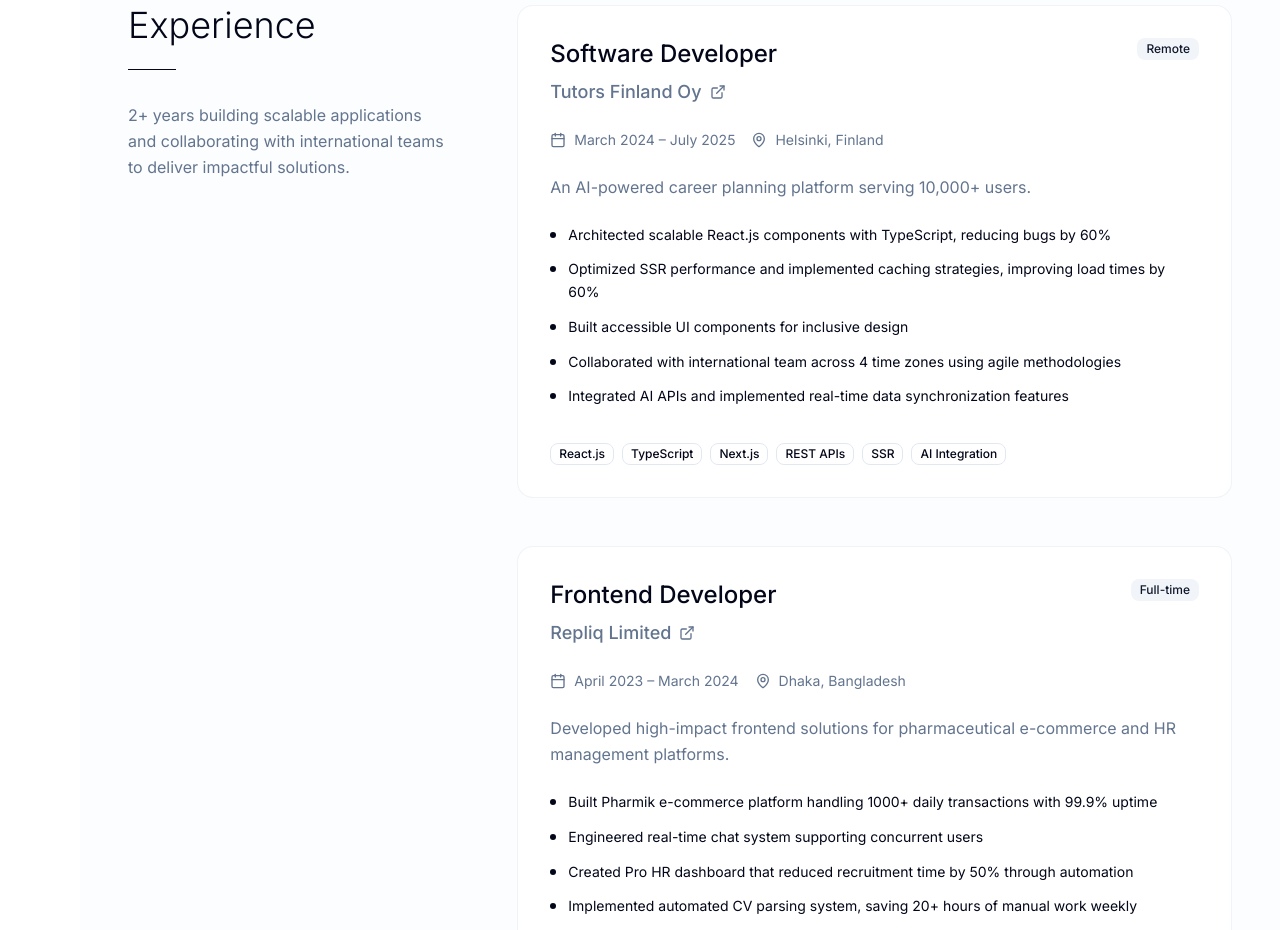
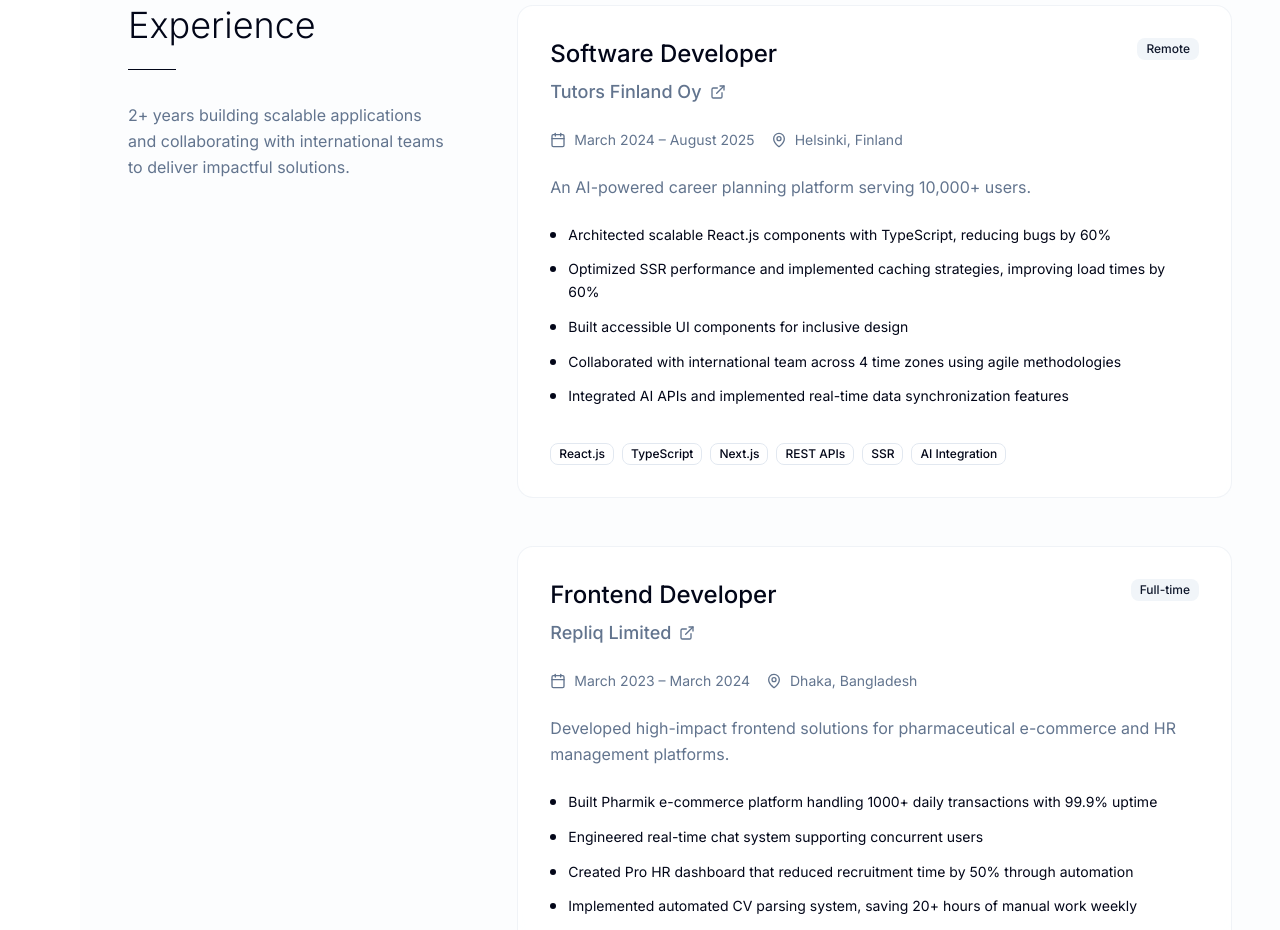
Before and after one commit to Sazz07/portfolio, a Next.js app: page / in a window 1280 px wide. Shown: the part 1720-2650 px from the top of the page. Built offline with nearby package versions, Linux system fonts and the light colour scheme; no server answers.

Commit message:
docs(experience-cards): update employment period dates

```diff
--- a/components/sections/experience-cards.tsx
+++ b/components/sections/experience-cards.tsx
@@ -9,7 +9,7 @@
     title: 'Software Developer',
     company: 'Tutors Finland Oy',
     location: 'Helsinki, Finland',
-    period: 'March 2024 – July 2025',
+    period: 'March 2024 – August 2025',
     type: 'Remote',
     description:
       'An AI-powered career planning platform serving 10,000+ users.',
@@ -34,7 +34,7 @@
     title: 'Frontend Developer',
     company: 'Repliq Limited',
     location: 'Dhaka, Bangladesh',
-    period: 'April 2023 – March 2024',
+    period: 'March 2023 – March 2024',
     type: 'Full-time',
     description:
       'Developed high-impact frontend solutions for pharmaceutical e-commerce and HR management platforms.',
```
